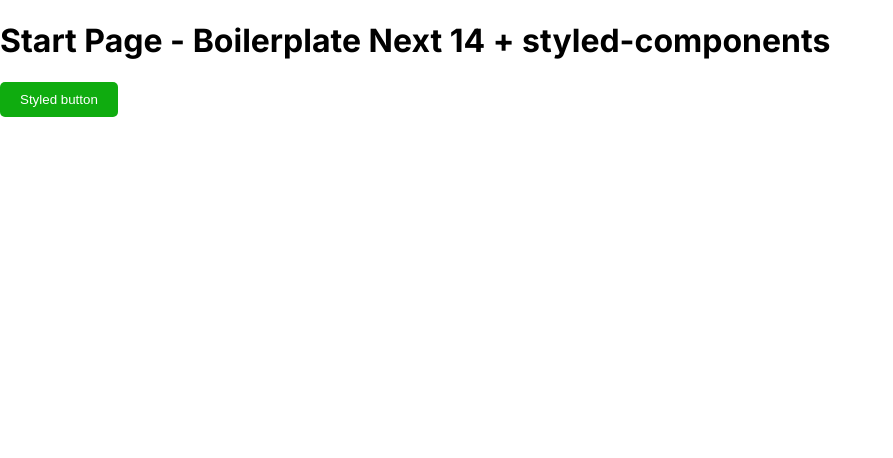
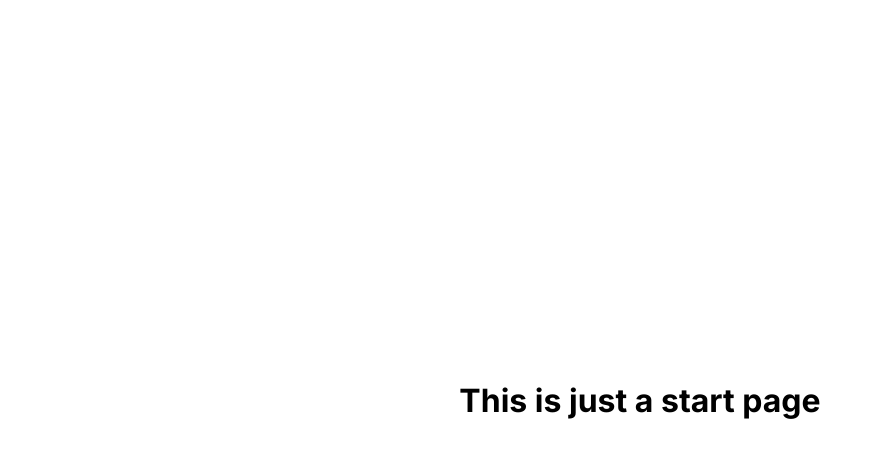
Before and after one commit to Joseafs/boilerplate-next-styled-2024, a Next.js app: page / in a window 1280 px wide. Shown: the top 458 px of the page, without its empty margins (0-893 px from the left). Built offline with nearby package versions, Linux system fonts and the light colour scheme.

Commit message:
test vercel v5 - add home page

```diff
--- a/src/app/example/page.tsx
+++ b/src/app/example/page.tsx
@@ -1,5 +1,5 @@
-import { NotFoundScreen } from '~/screens/NotFound';
+import { HomeScreen } from '~/screens/Home';
 
-export default function Example() {
-  return <NotFoundScreen />;
+export default function ExamplePage() {
+  return <HomeScreen />;
 }
--- a/src/app/not-found.tsx
+++ b/src/app/not-found.tsx
@@ -1,5 +1,5 @@
 import { NotFoundScreen } from '~/screens/NotFound';
 
-export default function Example() {
+export default function NotFoundPage() {
   return <NotFoundScreen />;
 }
--- a/src/app/page.tsx
+++ b/src/app/page.tsx
@@ -1,18 +1,11 @@
 import { Metadata } from 'next';
 
-import { Button } from '~/components/Button';
+import { HomeScreen } from '~/screens/Home';
 
 export const metadata: Metadata = {
-  title: 'Start page',
+  title: 'Home page',
 };
 
-export default function Example() {
-  return (
-    <main>
-      <div>
-        <h1>Start Page - Boilerplate Next 14 + styled-components</h1>
-        <Button>Styled button</Button>
-      </div>
-    </main>
-  );
+export default function HomePage() {
+  return <HomeScreen />;
 }
--- /dev/null
+++ b/src/screens/Home/index.tsx
@@ -0,0 +1,11 @@
+import { FC } from 'react';
+
+import { ScreenCentralized } from './styles';
+
+export const HomeScreen: FC = () => (
+  <main>
+    <ScreenCentralized>
+      <h1>This is just a start page</h1>
+    </ScreenCentralized>
+  </main>
+);
--- /dev/null
+++ b/src/screens/Home/styles.ts
@@ -0,0 +1,12 @@
+'use client';
+
+import styled from 'styled-components';
+
+export const ScreenCentralized = styled.div`
+  width: 100vw;
+  height: 100vh;
+  display: flex;
+  flex: 1;
+  align-items: center;
+  justify-content: center;
+`;
```
Also changed, not shown: src/screens/example/index.tsx (deleted, +0 -11 lines).
